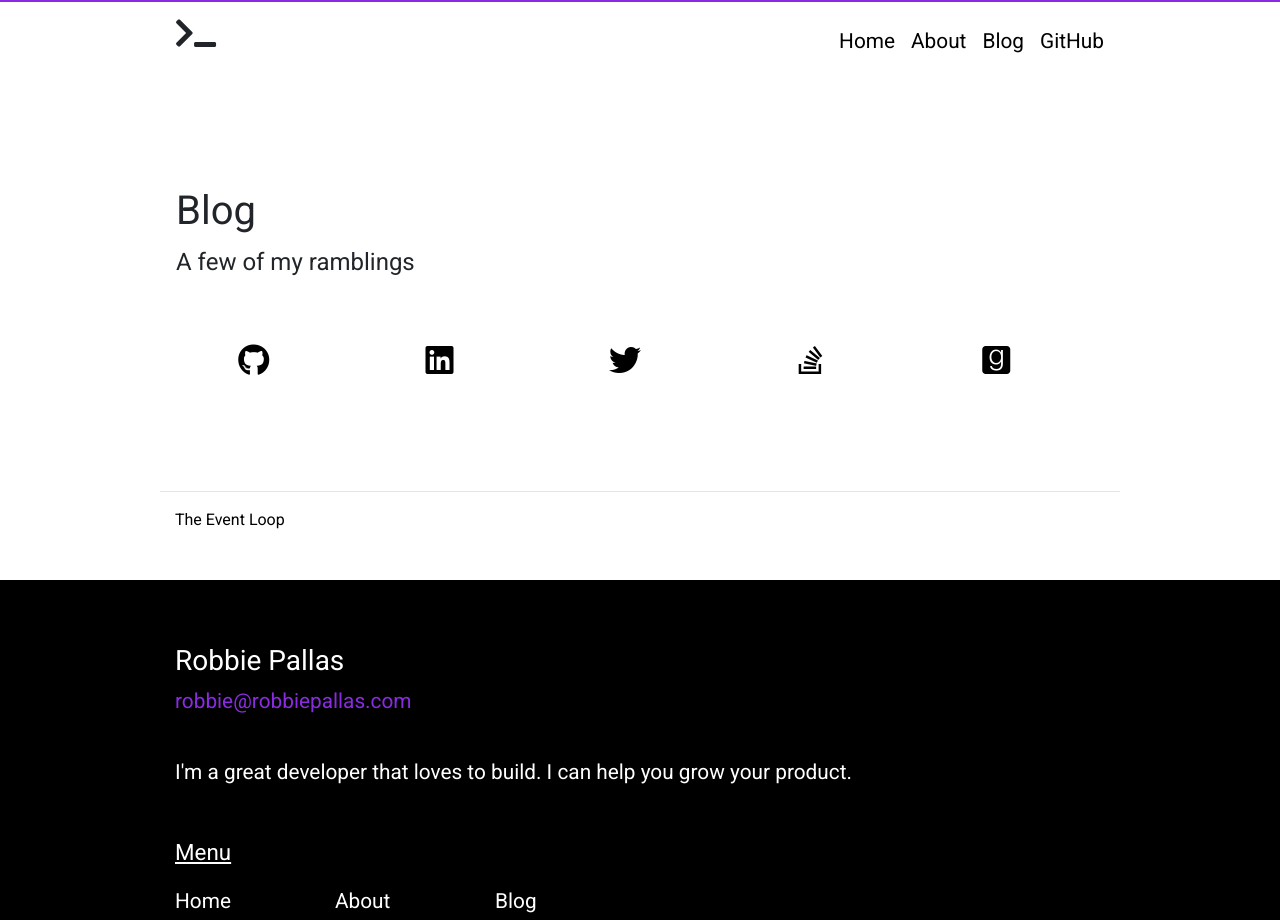
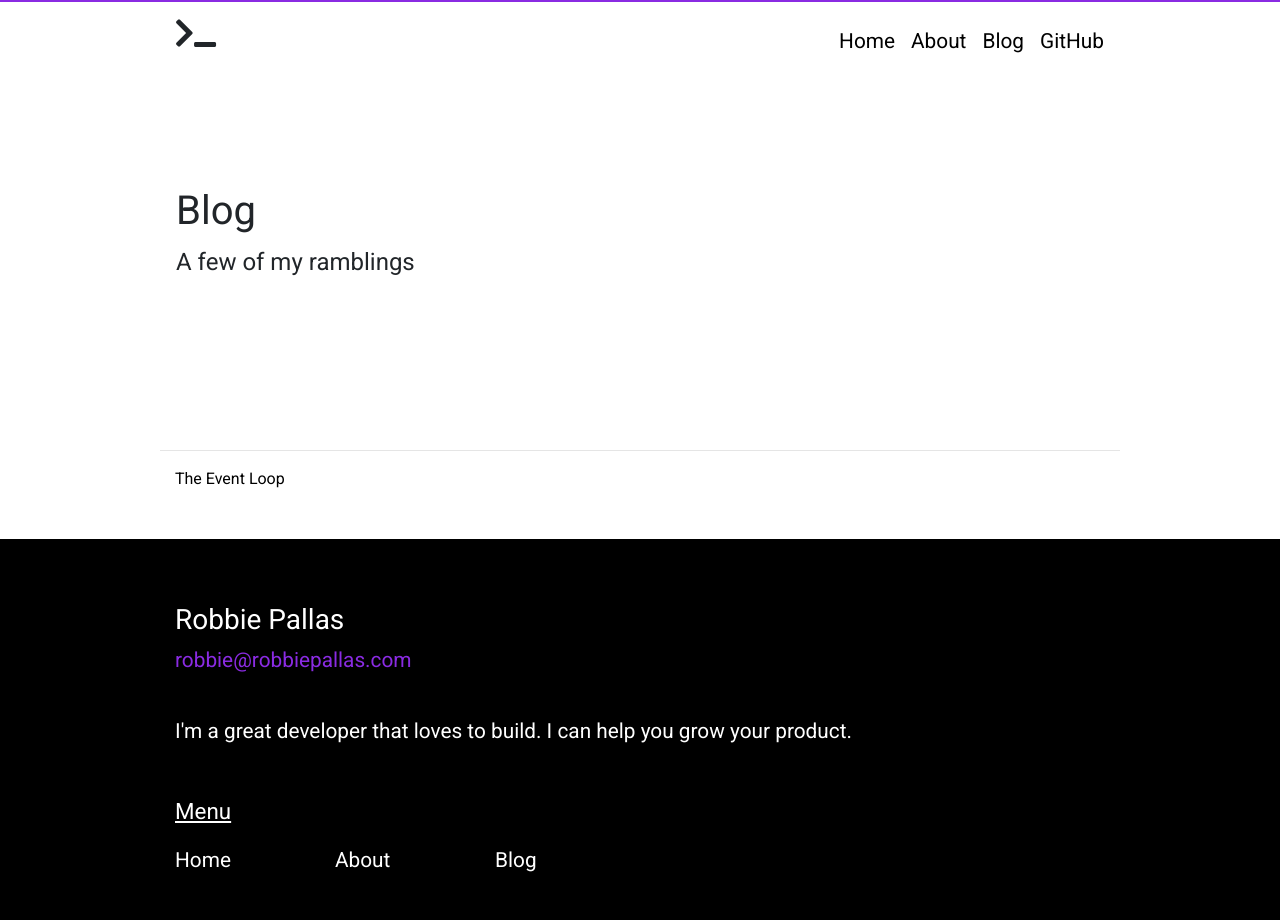
Before and after one commit to rpallas/robbiepallas.com, a Gatsby site: page /blog in a window 1280 px wide. Shown: the top 920 px of the page. Built offline with nearby package versions, Linux system fonts and the light colour scheme; Gatsby itself is replaced by a stand-in of ours.

Commit message:
removes SocialRow from MyJumbo component

```diff
--- a/src/components/myJumbo/MyJumbo.js
+++ b/src/components/myJumbo/MyJumbo.js
@@ -21,7 +21,6 @@ const MyJumbo = props => (
       <span>
         <p>{props.body2}</p>
       </span>
-      <SocialRow />
     </div>
   </Jumbotron>
 )
```
